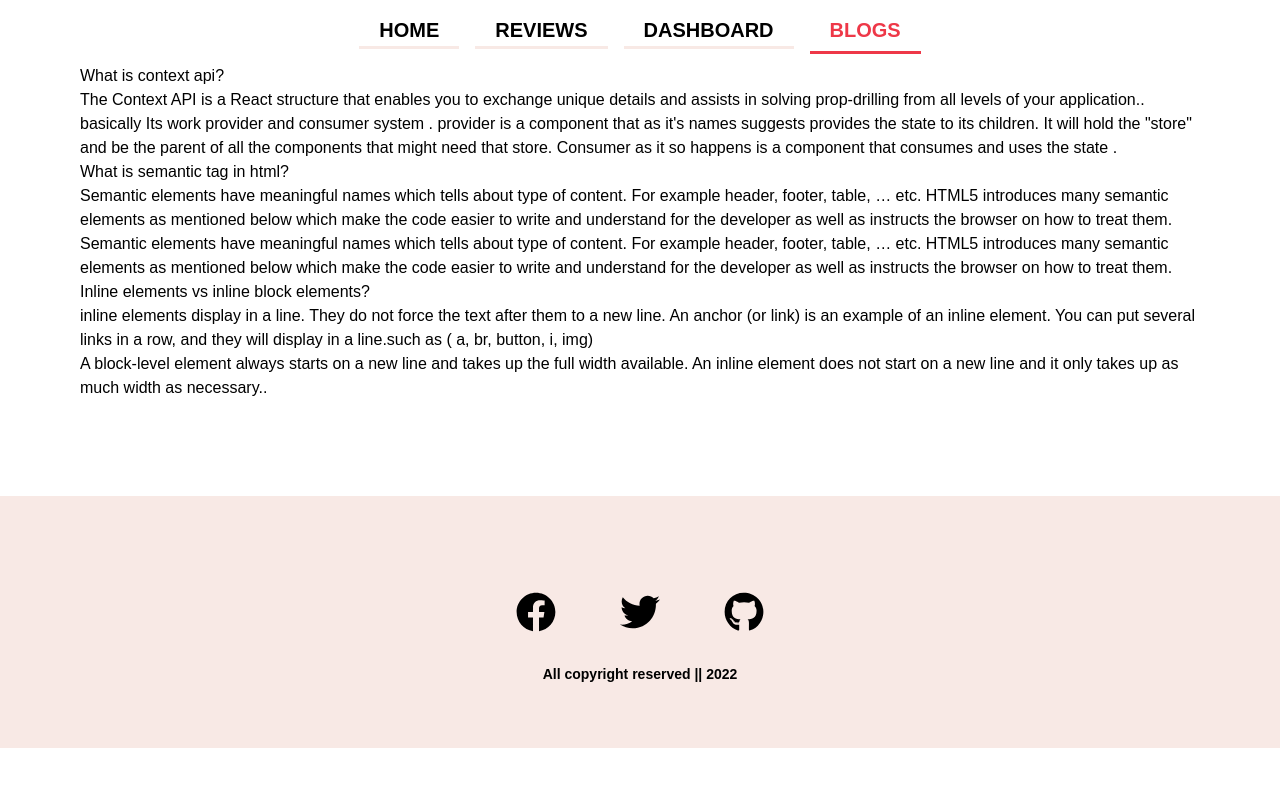
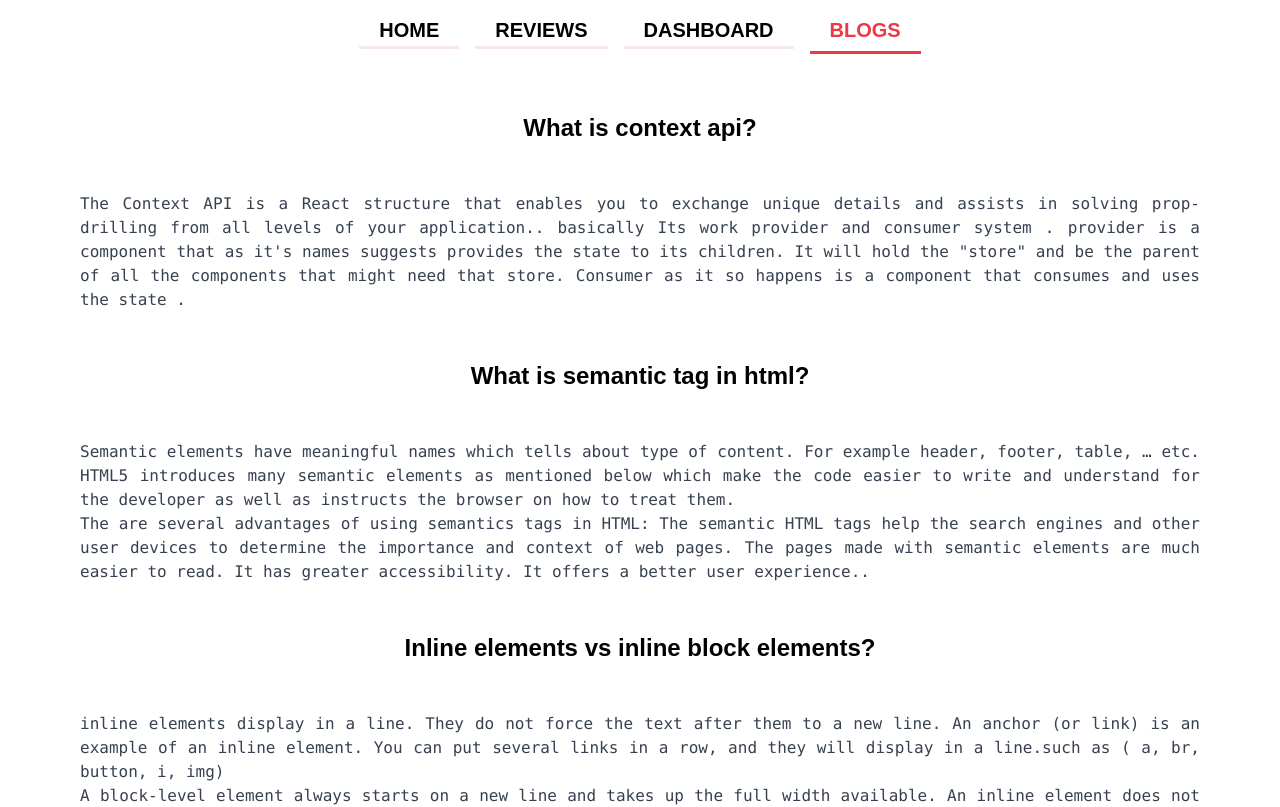
Before and after one commit to samiulbasirfahim/techview-public, a React (Create React App) app: page /blogs in a window 1280 px wide. Shown: the top 807 px of the page. Built offline with nearby package versions, Linux system fonts and the light colour scheme.

Commit message:
blog section changed

```diff
--- a/src/components/blogs/Blogs.js
+++ b/src/components/blogs/Blogs.js
@@ -4,8 +4,10 @@ const Blogs = () => {
 	return (
 		<div className="flex flex-col items-center">
 			<div>
-				<p>What is context api?</p>
-				<p>
+				<p className="text-center my-12 font-bold text-2xl">
+					What is context api?
+				</p>
+				<p className="font-mono text-gray-700 text-justify">
 					The Context API is a React structure that enables you to
 					exchange unique details and assists in solving prop-drilling
 					from all levels of your application.. basically Its work
@@ -17,8 +19,10 @@ const Blogs = () => {
 				</p>
 			</div>
 			<div>
-				<p>What is semantic tag in html?</p>
-				<p>
+				<p className="text-center my-12 font-bold text-2xl">
+					What is semantic tag in html?
+				</p>
+				<p className="font-mono text-gray-700 text-justify">
 					Semantic elements have meaningful names which tells about
 					type of content. For example header, footer, table, … etc.
 					HTML5 introduces many semantic elements as mentioned below
@@ -26,17 +30,19 @@ const Blogs = () => {
 					developer as well as instructs the browser on how to treat
 					them.
 					<br />
-					Semantic elements have meaningful names which tells about
-					type of content. For example header, footer, table, … etc.
-					HTML5 introduces many semantic elements as mentioned below
-					which make the code easier to write and understand for the
-					developer as well as instructs the browser on how to treat
-					them.
+					The are several advantages of using semantics tags in HTML:
+					The semantic HTML tags help the search engines and other
+					user devices to determine the importance and context of web
+					pages. The pages made with semantic elements are much easier
+					to read. It has greater accessibility. It offers a better
+					user experience..
 				</p>
 			</div>
 			<div>
-				<p>Inline elements vs inline block elements?</p>
-				<p>
+				<p className="text-center my-12 font-bold text-2xl">
+					Inline elements vs inline block elements?
+				</p>
+				<p className="font-mono text-gray-700 text-justify">
 					inline elements display in a line. They do not force the
 					text after them to a new line. An anchor (or link) is an
 					example of an inline element. You can put several links in a
```
Also changed, not shown: 1 other file (tests, documents, lock files or other folders).
